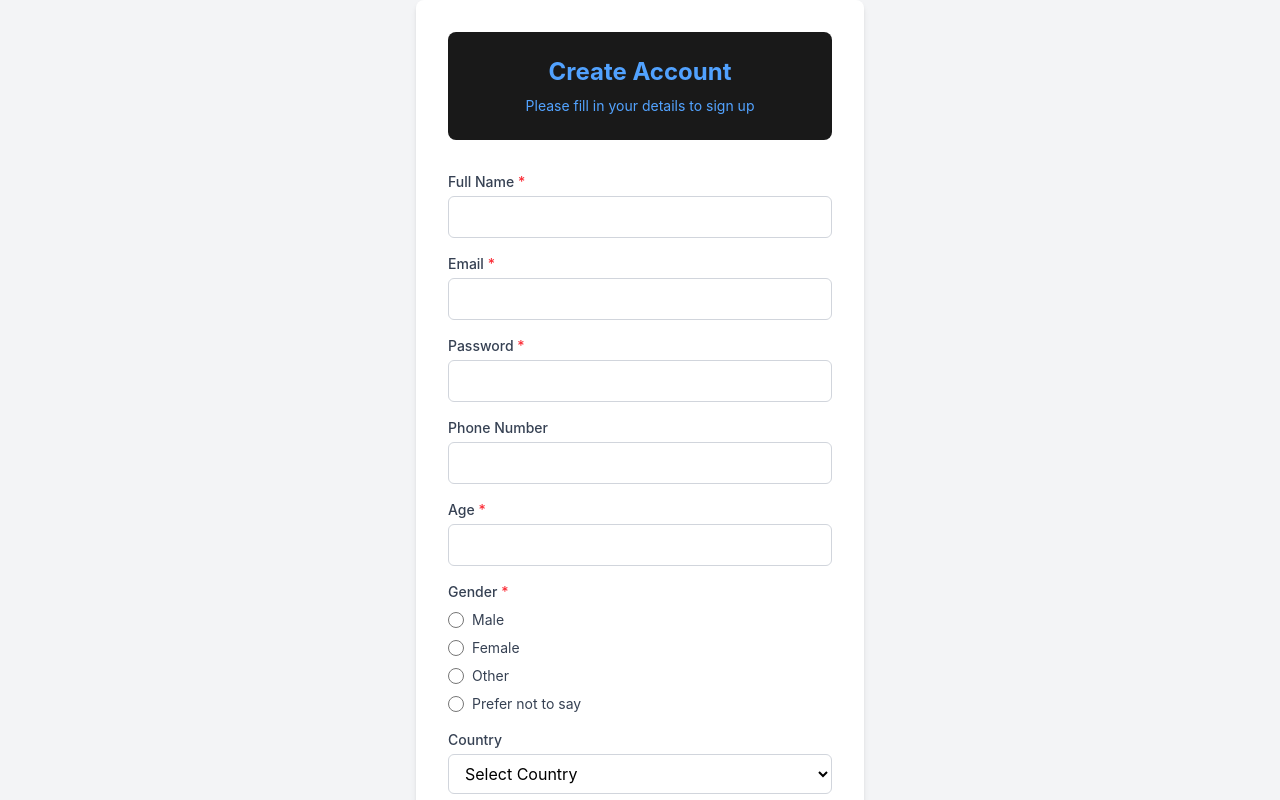
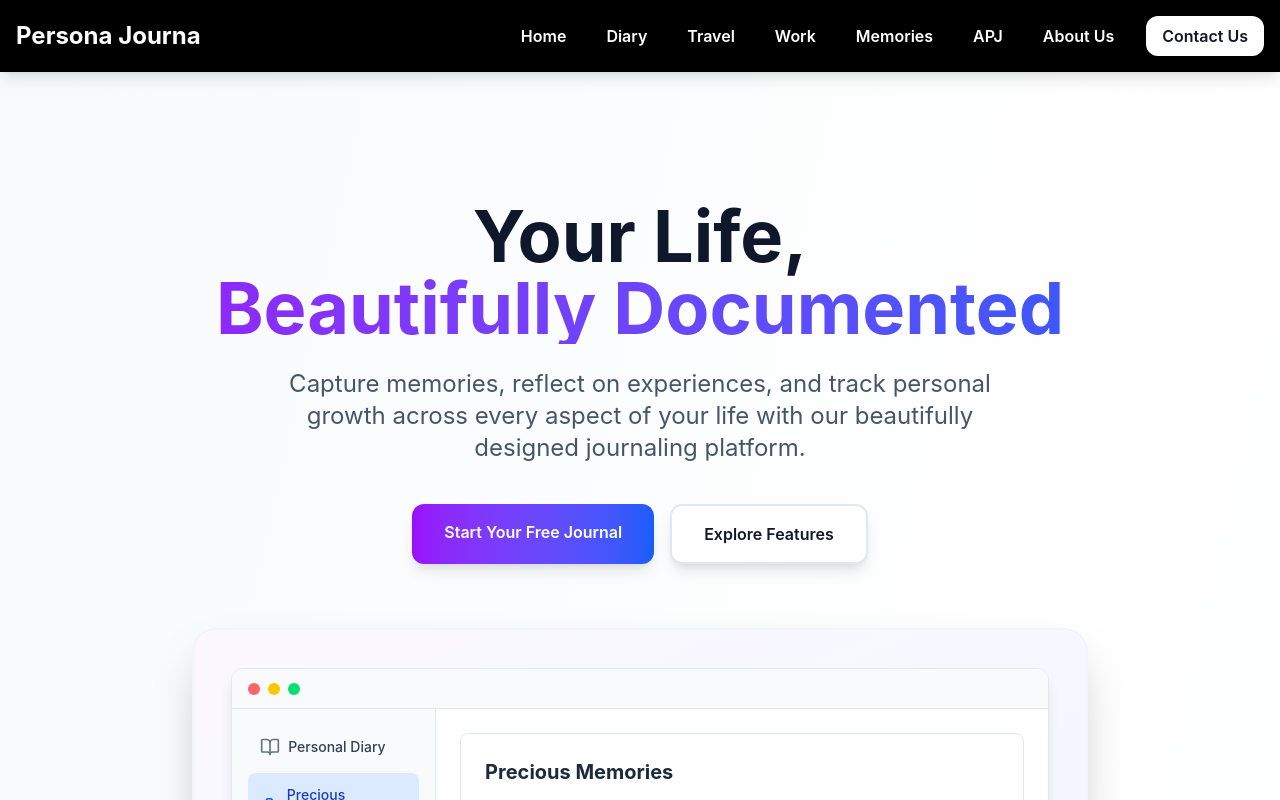
Before and after one commit to Mckennie3016/Persona-Journa-by-ifabumuyi, a React (Vite) app: page / in a window 1280 px wide. Shown: the top 800 px of the page. Built offline with nearby package versions, Linux system fonts and the light colour scheme.

Commit message:
Update App.jsx

```diff
--- a/src/App.jsx
+++ b/src/App.jsx
@@ -18,9 +18,9 @@
 
 
       <Routes>
-      <Route path="/" element={<Form/>}/>
+      <Route path="/forms" element={<Form/>}/>
 
-        <Route path="/home" element={<Home />} />
+        <Route path="/" element={<Home />} />
         <Route path="/diary" element={<Diary />} />
         <Route path="/travel" element={<Travel />} />
         <Route path="/work" element={<Work />} />
```
